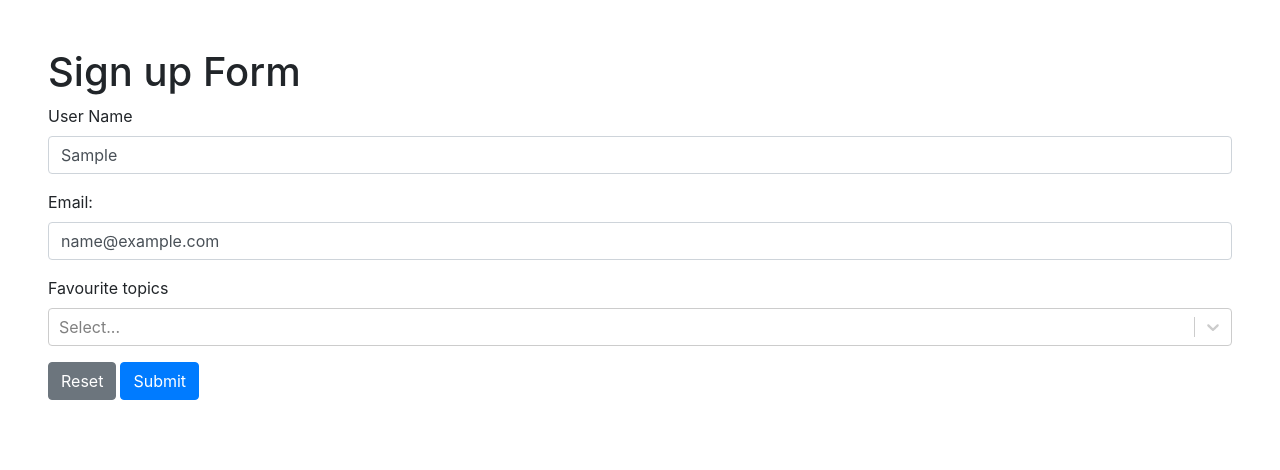
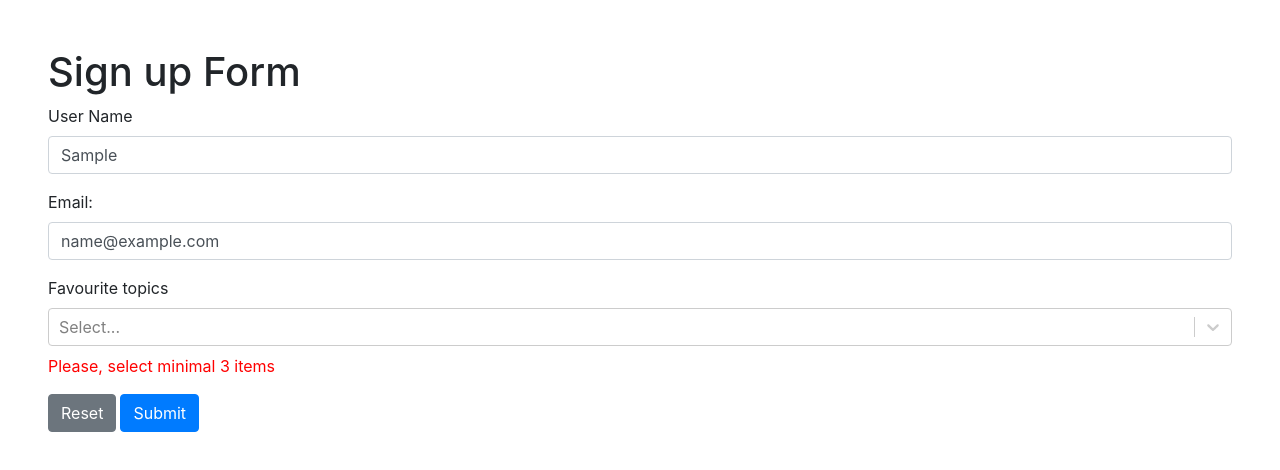
Before and after one commit to petercagala/udemy-Build-React-Forms-using-Formik, a React (Create React App) app in the folder using-formik/: page / in a window 1280 px wide. Both pictures are taken after typing "Sample", "name@example.com" into the empty fields and a click on the button "Submit". Shown: the top 470 px of the page. Built offline with nearby package versions, Linux system fonts and the light colour scheme.

Commit message:
[16-1] Custom Error components using Error messages

```diff
--- /dev/null
+++ b/using-formik/src/forms/Error.js
@@ -0,0 +1,15 @@
+import React from 'react';
+
+const Error = (props) => {
+    return (
+        <div
+            style={{
+                color: "red",
+                marginTop: "0.5rem",
+            }}>
+            {props.children}
+        </div>
+    );
+}
+
+export default Error;
--- a/using-formik/src/forms/SignupForm.js
+++ b/using-formik/src/forms/SignupForm.js
@@ -1,7 +1,8 @@
 import React from 'react';
 import DropList from './DropList';
-import {withFormik} from 'formik';
+import {withFormik, ErrorMessage} from 'formik';
 import * as Yup from 'yup';
+import Error from './Error';
 
 const formikWraper = withFormik({
         mapPropsToValues: () => (
@@ -94,6 +95,10 @@ const _SignupForm = (props) => {
                     placeholder={"Enter Username"}
                     className={"form-control"}
                 />
+                <ErrorMessage
+                    component={Error}
+                    name={"userName"}
+                />
             </div>
             <div className={"form-group"}>
                 <label>Email:</label>
@@ -106,6 +111,10 @@ const _SignupForm = (props) => {
                     placeholder={"Enter your email"}
                     className={"form-control"}
                 />
+                <ErrorMessage
+                    component={Error}
+                    name={"email"}
+                />
             </div>
 
             <div className={"form-group"}>
@@ -115,6 +124,10 @@ const _SignupForm = (props) => {
                     onChange={setFieldValue}
                     onBlur={setFieldTouched}
                     options={options}
+                />
+                <ErrorMessage
+                    component={Error}
+                    name={"topics"}
                 />
             </div>
 
```
